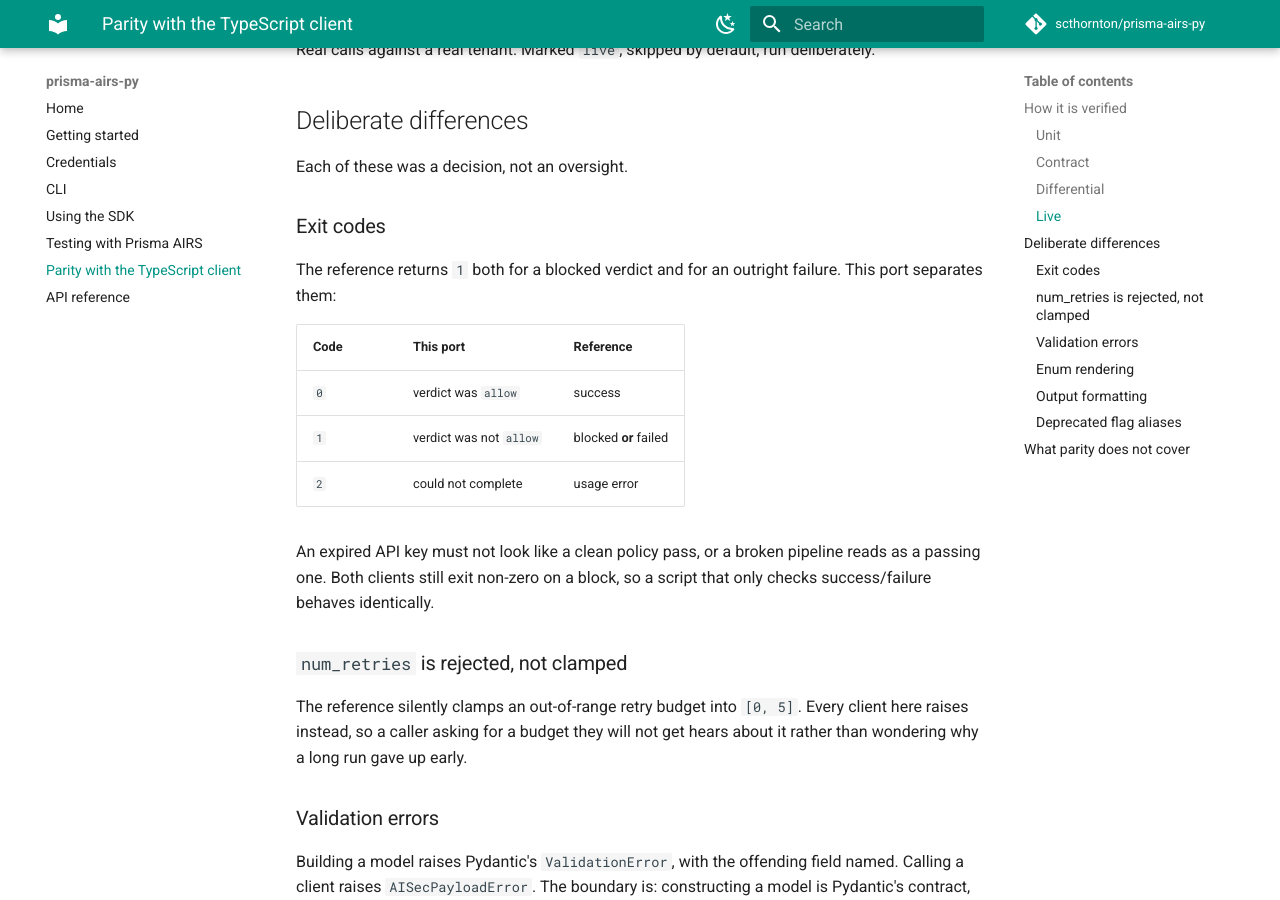
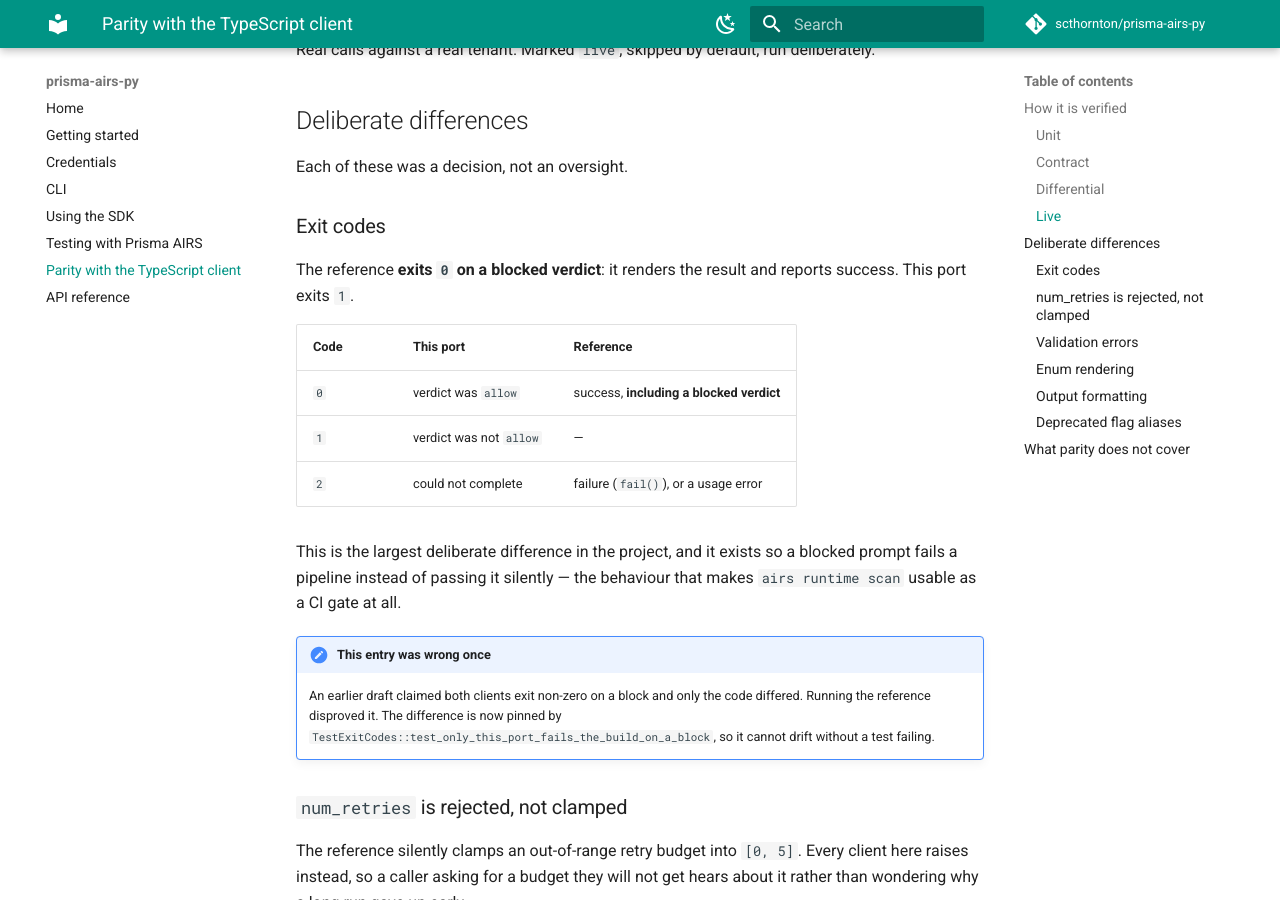
Before and after one commit to scthornton/prisma-airs-py, an MkDocs documentation site: the page built from docs/parity.md, in a window 1280 px wide and 900 px high, scrolled down 1311 px. Built offline with MkDocs 1.6.1 and Material for MkDocs 9.7.7, drawn with Linux system fonts in a browser that asks for light colours; comment, search, counter and statistics services are not loaded.

Commit message:
test(parity): correct the exit-code claim and the ignore list
The reference exits 0 on a blocked verdict -- it renders the result and reports
success. The docs claimed both clients exit non-zero and only the code differed.
That was never true; running the reference disproved it. The divergence is
larger than documented and is now pinned by a test, so it cannot drift.

accept-language and sec-fetch-mode join the ignore list: Node's fetch adds them,
so comparing them measures undici rather than the port.

The empty-prompt case moves out of the request diff, since neither client sends
a request for it, and into an explicit assertion that both refuse it.

```diff
--- a/docs/parity.md
+++ b/docs/parity.md
@@ -58,18 +58,25 @@ Each of these was a decision, not an oversight.
 
 ### Exit codes
 
-The reference returns `1` both for a blocked verdict and for an outright failure. This port
-separates them:
+The reference **exits `0` on a blocked verdict**: it renders the result and reports
+success. This port exits `1`.
 
 | Code | This port | Reference |
 | --- | --- | --- |
-| `0` | verdict was `allow` | success |
-| `1` | verdict was not `allow` | blocked **or** failed |
-| `2` | could not complete | usage error |
+| `0` | verdict was `allow` | success, **including a blocked verdict** |
+| `1` | verdict was not `allow` | — |
+| `2` | could not complete | failure (`fail()`), or a usage error |
 
-An expired API key must not look like a clean policy pass, or a broken pipeline reads as a
-passing one. Both clients still exit non-zero on a block, so a script that only checks
-success/failure behaves identically.
+This is the largest deliberate difference in the project, and it exists so a blocked prompt
+fails a pipeline instead of passing it silently — the behaviour that makes
+`airs runtime scan` usable as a CI gate at all.
+
+!!! note "This entry was wrong once"
+
+    An earlier draft claimed both clients exit non-zero on a block and only the code
+    differed. Running the reference disproved it. The difference is now pinned by
+    `TestExitCodes::test_only_this_port_fails_the_build_on_a_block`, so it cannot drift
+    without a test failing.
 
 ### `num_retries` is rejected, not clamped
 
```
Also changed, not shown: docs/getting-started.md (+4 -3 lines), 2 other files.
